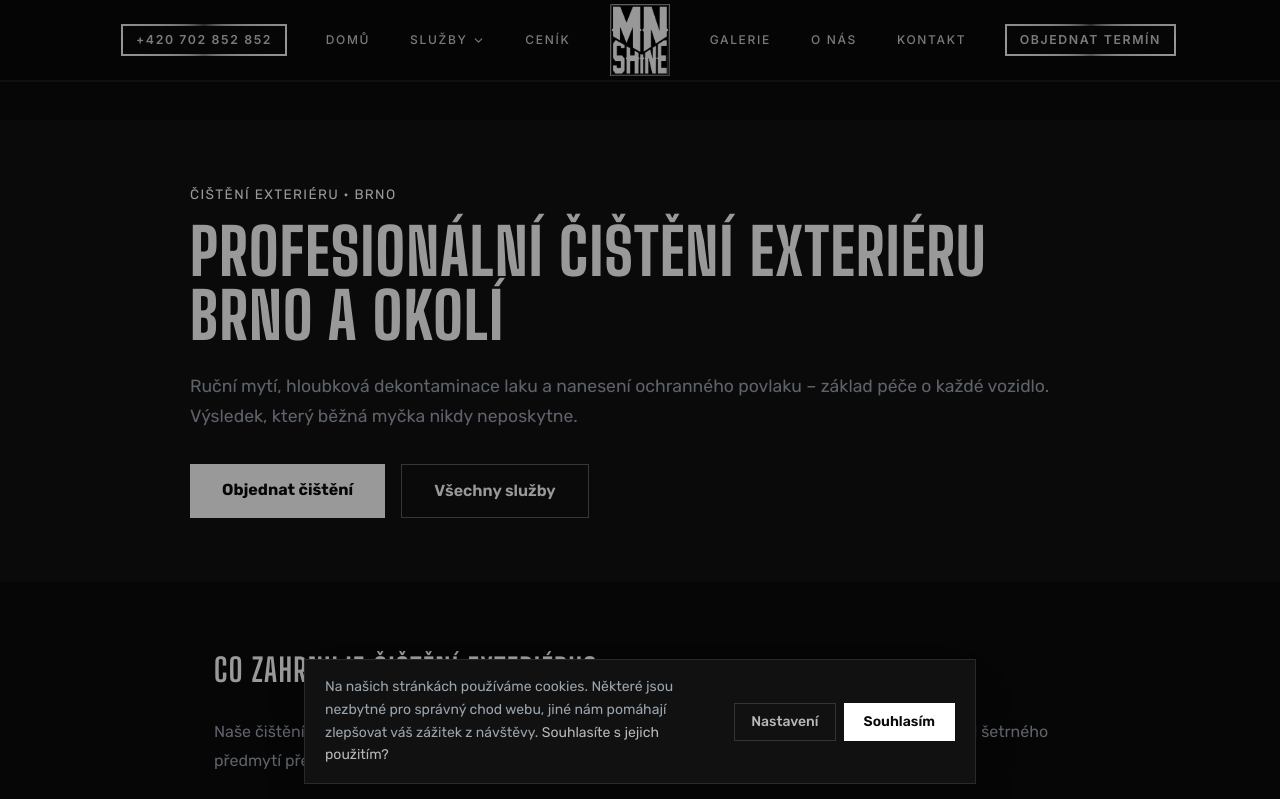
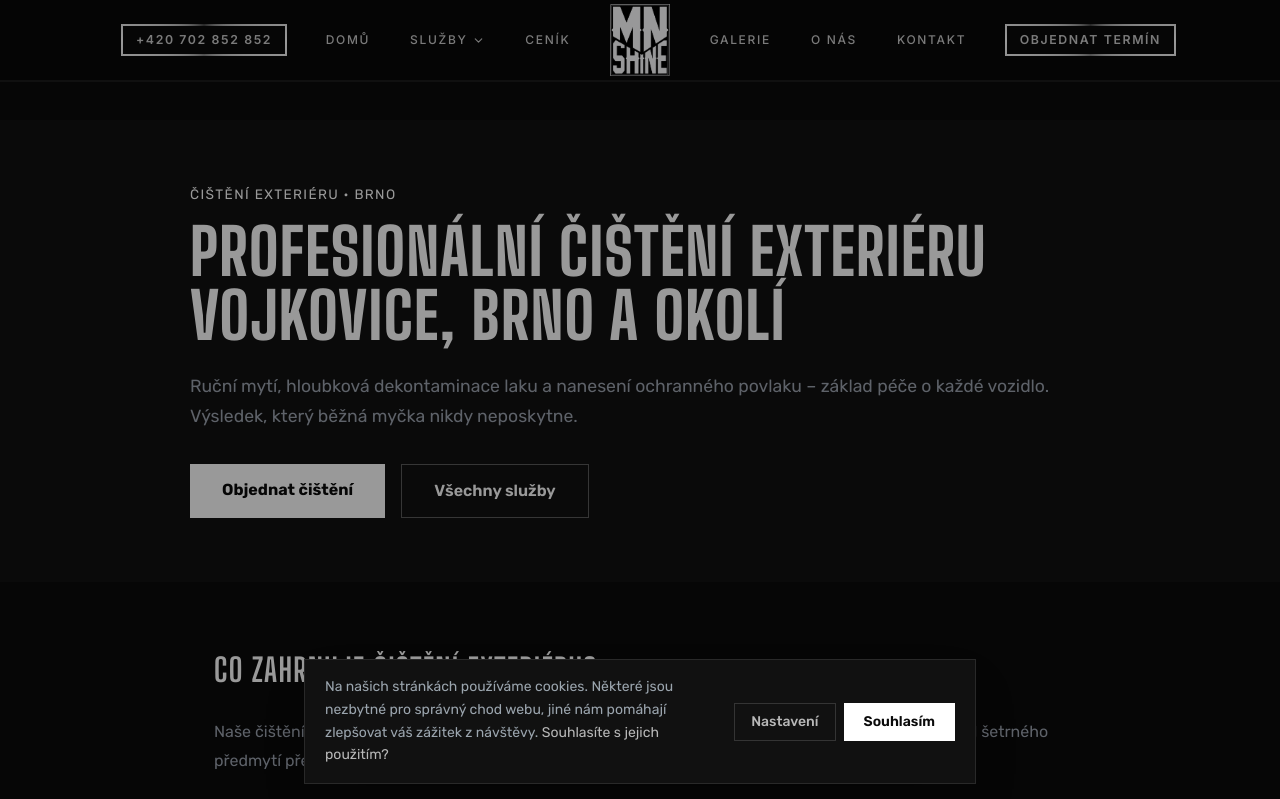
Before and after one commit to MarekSmooth/MN-Shine, a Next.js app: page /sluzby/cisteni-exterieru-brno in a window 1280 px wide. Shown: the top 799 px of the page. Built offline with nearby package versions, Linux system fonts and the light colour scheme.

Commit message:
Update for SEO

```diff
--- a/src/app/sluzby/cisteni-exterieru-brno/page.tsx
+++ b/src/app/sluzby/cisteni-exterieru-brno/page.tsx
@@ -53,7 +53,7 @@ export default function CisteniExterieru() {
         <div style={{ maxWidth: '900px', margin: '0 auto' }}>
           <div style={{ color: '#FFFFFF', fontSize: '0.85rem', letterSpacing: '0.1em', textTransform: 'uppercase', marginBottom: '1rem' }}>Čištění exteriéru · Brno</div>
           <h1 style={{ fontFamily: "'Big Shoulders Display', sans-serif", fontSize: 'clamp(2.5rem, 5vw, 4rem)', color: '#FFFFFF', lineHeight: 1, marginBottom: '1.5rem', fontWeight: 800, textTransform: 'uppercase', letterSpacing: '0.02em' }}>
-            Profesionální čištění exteriéru<br />Brno a okolí
+            Profesionální čištění exteriéru<br />Vojkovice, Brno a okolí
           </h1>
           <p style={{ color: '#9CA3AF', fontSize: '1.1rem', lineHeight: 1.7, marginBottom: '2rem' }}>
             Ruční mytí, hloubková dekontaminace laku a nanesení ochranného povlaku – základ péče o každé vozidlo. Výsledek, který běžná myčka nikdy neposkytne.
--- a/src/app/sluzby/cisteni-interieru-brno/page.tsx
+++ b/src/app/sluzby/cisteni-interieru-brno/page.tsx
@@ -47,7 +47,7 @@ export default function CisteniInterieru() {
         <div style={{ maxWidth: '900px', margin: '0 auto' }}>
           <div style={{ color: '#FFFFFF', fontSize: '0.85rem', letterSpacing: '0.1em', textTransform: 'uppercase', marginBottom: '1rem' }}>Čištění interiéru · Brno</div>
           <h1 style={{ fontFamily: "'Big Shoulders Display', sans-serif", fontSize: 'clamp(2.5rem, 5vw, 4rem)', color: '#FFFFFF', lineHeight: 1, marginBottom: '1.5rem', fontWeight: 800, textTransform: 'uppercase', letterSpacing: '0.02em' }}>
-            Profesionální čištění interiéru<br /><span style={{ color: '#FFFFFF' }}>Brno a okolí</span>
+            Profesionální čištění interiéru<br /><span style={{ color: '#FFFFFF' }}>Vojkovice, Brno a okolí</span>
           </h1>
           <p style={{ color: '#9CA3AF', fontSize: '1.1rem', lineHeight: 1.7, marginBottom: '2rem' }}>
             Zajistíme hloubkové čištění každého koutu vašeho vozidla. Sedadla, koberce, plasty, strop – vše bude čisté, svěží a dezinfikované. Obsluhujeme zákazníky z Brna a celého Jihomoravského kraje.
--- a/src/app/sluzby/detailing-brno/page.tsx
+++ b/src/app/sluzby/detailing-brno/page.tsx
@@ -44,7 +44,7 @@ export default function DetailingBrnoPage() {
         <div style={{ maxWidth: '900px', margin: '0 auto' }}>
           <div style={{ color: '#FFFFFF', fontSize: '0.85rem', letterSpacing: '0.1em', textTransform: 'uppercase', marginBottom: '1rem' }}>Detailing Brno</div>
           <h1 style={{ fontFamily: "'Big Shoulders Display', sans-serif", fontSize: 'clamp(2.5rem, 5vw, 4rem)', color: '#FFFFFF', lineHeight: 1, marginBottom: '1.5rem', fontWeight: 800, textTransform: 'uppercase', letterSpacing: '0.02em' }}>
-            Profesionální auto detailing<br /><span style={{ color: '#FFFFFF' }}>Brno a okolí</span>
+            Profesionální auto detailing<br /><span style={{ color: '#FFFFFF' }}>Vojkovice,Brno a okolí</span>
           </h1>
           <p style={{ color: '#9CA3AF', fontSize: '1.1rem', lineHeight: 1.7, marginBottom: '2rem' }}>
             MN Shine Detailing je prémiové detailing studio ve Vojkovicích u Brna. Nabízíme komplexní péči o vaše vozidlo – od profesionálního mytí a dekontaminace, přes korekci laku, až po aplikaci keramické ochrany. Obsluhujeme zákazníky z celého Brna, Brno-venkova a Jihomoravského kraje.
--- a/src/app/sluzby/ochrana-laku-brno/page.tsx
+++ b/src/app/sluzby/ochrana-laku-brno/page.tsx
@@ -47,7 +47,7 @@ export default function OchranaLakuPage() {
         <div style={{ maxWidth: '900px', margin: '0 auto' }}>
           <div style={{ color: '#FFFFFF', fontSize: '0.85rem', letterSpacing: '0.1em', textTransform: 'uppercase', marginBottom: '1rem' }}>Ochrana laku · Brno</div>
           <h1 style={{ fontFamily: "'Big Shoulders Display', sans-serif", fontSize: 'clamp(2.5rem, 5vw, 4rem)', color: '#FFFFFF', lineHeight: 1, marginBottom: '1.5rem', fontWeight: 800, textTransform: 'uppercase', letterSpacing: '0.02em' }}>
-            Ochrana laku<br /><span style={{ color: '#FFFFFF' }}>Brno a okolí</span>
+            Ochrana laku<br /><span style={{ color: '#FFFFFF' }}>Vojkovice, Brno a okolí</span>
           </h1>
           <p style={{ color: '#9CA3AF', fontSize: '1.1rem', lineHeight: 1.7, marginBottom: '2rem' }}>
             Chraňte svůj vůz na roky dopředu. Aplikujeme vosky a keramické povlaky. Studio MN Shine ve Vojkovicích u Brna.
--- a/src/app/sluzby/renovace-kuze-brno/page.tsx
+++ b/src/app/sluzby/renovace-kuze-brno/page.tsx
@@ -53,7 +53,7 @@ export default function RenovaceKuzePage() {
         <div style={{ maxWidth: '900px', margin: '0 auto' }}>
           <div style={{ color: '#FFFFFF', fontSize: '0.85rem', letterSpacing: '0.1em', textTransform: 'uppercase', marginBottom: '1rem' }}>Renovace kůže · Brno</div>
           <h1 style={{ fontFamily: "'Big Shoulders Display', sans-serif", fontSize: 'clamp(2.5rem, 5vw, 4rem)', color: '#FFFFFF', lineHeight: 1, marginBottom: '1.5rem', fontWeight: 800, textTransform: 'uppercase', letterSpacing: '0.02em' }}>
-            Renovace kožených sedadel<br />Brno a okolí
+            Renovace kožených sedadel<br />Vojkovice, Brno a okolí
           </h1>
           <p style={{ color: '#9CA3AF', fontSize: '1.1rem', lineHeight: 1.7, marginBottom: '2rem' }}>
             Kožená sedadla si zaslouží péči. Hloubkové čištění a případná renovace vrátí interiéru původní luxusní vzhled – za zlomek ceny výměny čalounění.
--- a/src/app/sluzby/renovace-laku-brno/page.tsx
+++ b/src/app/sluzby/renovace-laku-brno/page.tsx
@@ -49,7 +49,7 @@ export default function RenovaceLakuPage() {
         <div style={{ maxWidth: '900px', margin: '0 auto' }}>
           <div style={{ color: '#FFFFFF', fontSize: '0.85rem', letterSpacing: '0.1em', textTransform: 'uppercase', marginBottom: '1rem' }}>Renovace laku · Brno</div>
           <h1 style={{ fontFamily: "'Big Shoulders Display', sans-serif", fontSize: 'clamp(2.5rem, 5vw, 4rem)', color: '#FFFFFF', lineHeight: 1, marginBottom: '1.5rem', fontWeight: 800, textTransform: 'uppercase', letterSpacing: '0.02em' }}>
-            Renovace a korekce laku<br /><span style={{ color: '#FFFFFF' }}>Brno a okolí</span>
+            Renovace a korekce laku<br /><span style={{ color: '#FFFFFF' }}>Vojkovice, Brno a okolí</span>
           </h1>
           <p style={{ color: '#9CA3AF', fontSize: '1.1rem', lineHeight: 1.7, marginBottom: '2rem' }}>
             Vrátíme vašemu autu původní lesk. Profesionálním strojním leštěním odstraníme škrábance, víry, matnou oxidaci a jiné povrchové defekty. Výsledkem je lak zářící jako z výroby. Studio MN Shine ve Vojkovicích u Brna.
--- a/src/app/sluzby/renovace-svetel-brno/page.tsx
+++ b/src/app/sluzby/renovace-svetel-brno/page.tsx
@@ -53,7 +53,7 @@ export default function RenovaceSvetelPage() {
         <div style={{ maxWidth: '900px', margin: '0 auto' }}>
           <div style={{ color: '#FFFFFF', fontSize: '0.85rem', letterSpacing: '0.1em', textTransform: 'uppercase', marginBottom: '1rem' }}>Renovace světel · Brno</div>
           <h1 style={{ fontFamily: "'Big Shoulders Display', sans-serif", fontSize: 'clamp(2.5rem, 5vw, 4rem)', color: '#FFFFFF', lineHeight: 1, marginBottom: '1.5rem', fontWeight: 800, textTransform: 'uppercase', letterSpacing: '0.02em' }}>
-            Renovace světlometů<br />Brno a okolí
+            Renovace světlometů<br />Vojkovice, Brno a okolí
           </h1>
           <p style={{ color: '#9CA3AF', fontSize: '1.1rem', lineHeight: 1.7, marginBottom: '2rem' }}>
             Zašlé světlomety kazí vzhled vozu a snižují bezpečnost jízdy. Broušením a strojním leštěním a je vrátíme do stavu jako nové – bez nutnosti výměny.
--- a/src/components/sections/ContactSection.tsx
+++ b/src/components/sections/ContactSection.tsx
@@ -66,7 +66,7 @@ export function ContactSection() {
         }}>
           {/* Contact Info */}
           <div>
-            <h3 style={{ color: '#FFFFFF', fontFamily: "'Big Shoulders Display', sans-serif", fontSize: '1.1rem', letterSpacing: '0.15em', textTransform: 'uppercase', marginBottom: '1.5rem' }}>Kontaktní informace</h3>
+            <h3 style={{ color: '#FFFFFF', fontFamily: "'Big Shoulders Display', sans-serif", fontSize: '1.1rem', fontWeight: 800, letterSpacing: '0.04em', textTransform: 'uppercase', marginBottom: '1.5rem' }}>Kontaktní informace</h3>
             <div style={{ display: 'flex', flexDirection: 'column', gap: '0.85rem' }}>
               {[
                 { icon: <Phone size={18} />, label: 'Telefon', value: '+420 702 852 852', href: 'tel:+420702852852' },
@@ -125,7 +125,7 @@ export function ContactSection() {
 
           {/* Form */}
           <div>
-            <h3 style={{ color: '#FFFFFF', fontFamily: "'Big Shoulders Display', sans-serif", fontSize: '1.1rem', letterSpacing: '0.15em', textTransform: 'uppercase', marginBottom: '1.5rem' }}>Poptávkový formulář</h3>
+            <h3 style={{ color: '#FFFFFF', fontFamily: "'Big Shoulders Display', sans-serif", fontSize: '1.1rem', fontWeight: 800, letterSpacing: '0.04em', textTransform: 'uppercase', marginBottom: '1.5rem' }}>Poptávkový formulář</h3>
             {submitted ? (
               <div style={{
                 backgroundColor: 'rgba(255,255,255,0.05)',
--- a/src/components/sections/Hero.tsx
+++ b/src/components/sections/Hero.tsx
@@ -20,7 +20,7 @@ const slides = [
     imageMobile: '/bgmobile/2bgm.webp',
     position: 'center top',
     positionMobile: 'center top',
-    badge: 'Čištění interiéru & exteriéru Brno a okolí',
+    badge: 'Čištění interiéru & exteriéru Vojkovice,Brno a okolí',
     heading: 'Detailing Vojkovice',
     headingAccent: 'u Brna',
     text: null,
@@ -30,7 +30,7 @@ const slides = [
     imageMobile: '/bgmobile/3bgm.webp',
     position: 'center top',
     positionMobile: 'center top',
-    badge: 'Renovace a leštění laku Brno a okolí',
+    badge: 'Renovace a leštění laku Vojkovice, Brno a okolí',
     heading: 'Detailing Vojkovice',
     headingAccent: 'u Brna',
     text: null,
```
Also changed, not shown: src/components/layout/Header.tsx (+11 -2 lines).
